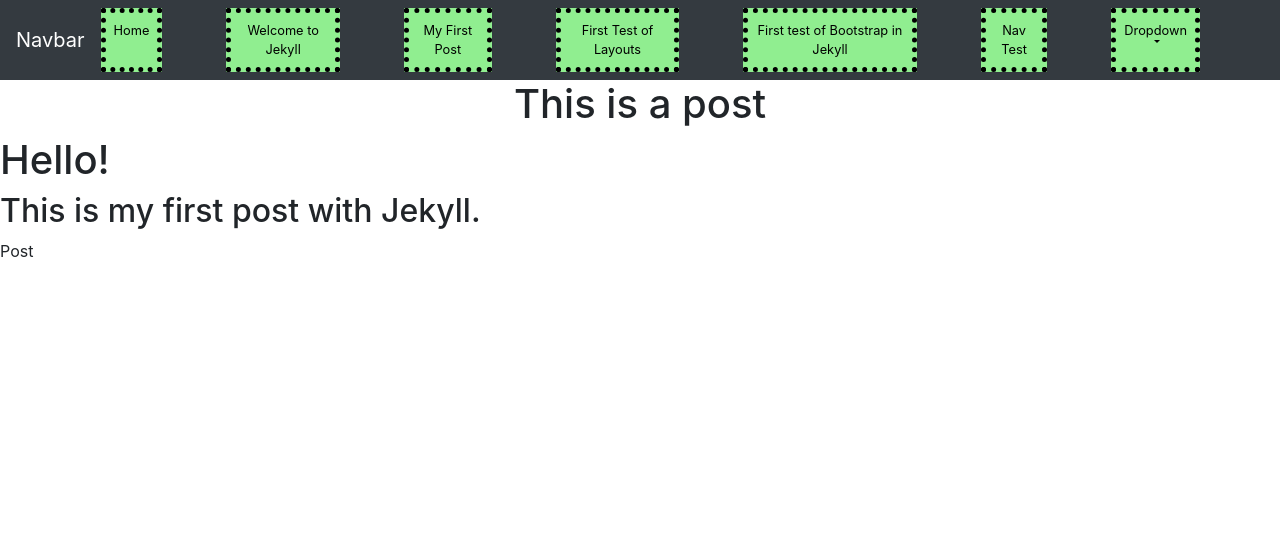
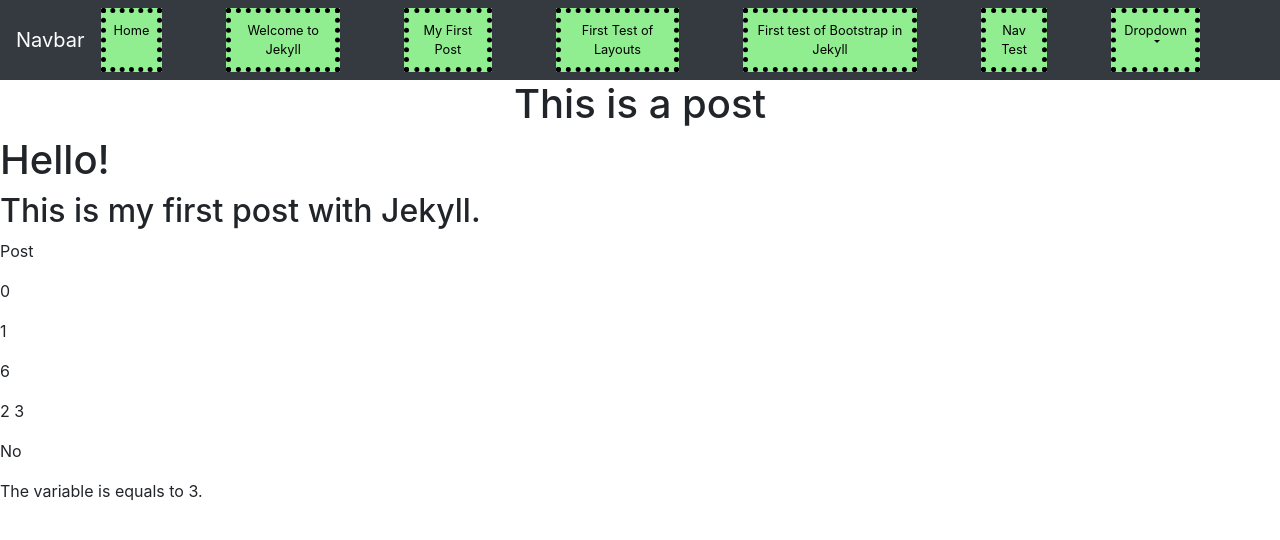
Before and after one commit to williaml4292/SEP-Notes, a Jekyll site: the page built from _posts/2025-02-25-First-post.markdown, in a window 1280 px wide. Shown: the top 540 px of the page. Built offline with Jekyll 4.4.1, drawn with Linux system fonts in a browser that asks for light colours; nearby versions of some CDN libraries.

Commit message:
liquid test

```diff
--- a/_posts/2025-02-25-First-post.markdown
+++ b/_posts/2025-02-25-First-post.markdown
@@ -8,5 +8,26 @@ permalink: /First-Post/
 # Hello!
 ## This is my first post with Jekyll.
 Post
-{% assign var_1 = 1 %}
-{{ var }}
+{% assign var_1 = "6" %}
+{% increment var_1 %}
+
+{% increment var_1 %}
+{{ var_ 1 }}
+{{ var_1 }}
+
+{% increment var_1 %}
+{% increment var_1 %}
+
+{% if var_1 == "3" %}
+The variable is equals to 3.
+{% else %}
+No
+{% endif %}
+
+{% assign var_1 ="3" %}
+{% if var_1 == "3" %}
+The variable is equals to 3.
+{% else %}
+No
+{% endif %}
+{{ Hi | downcase }}
```
